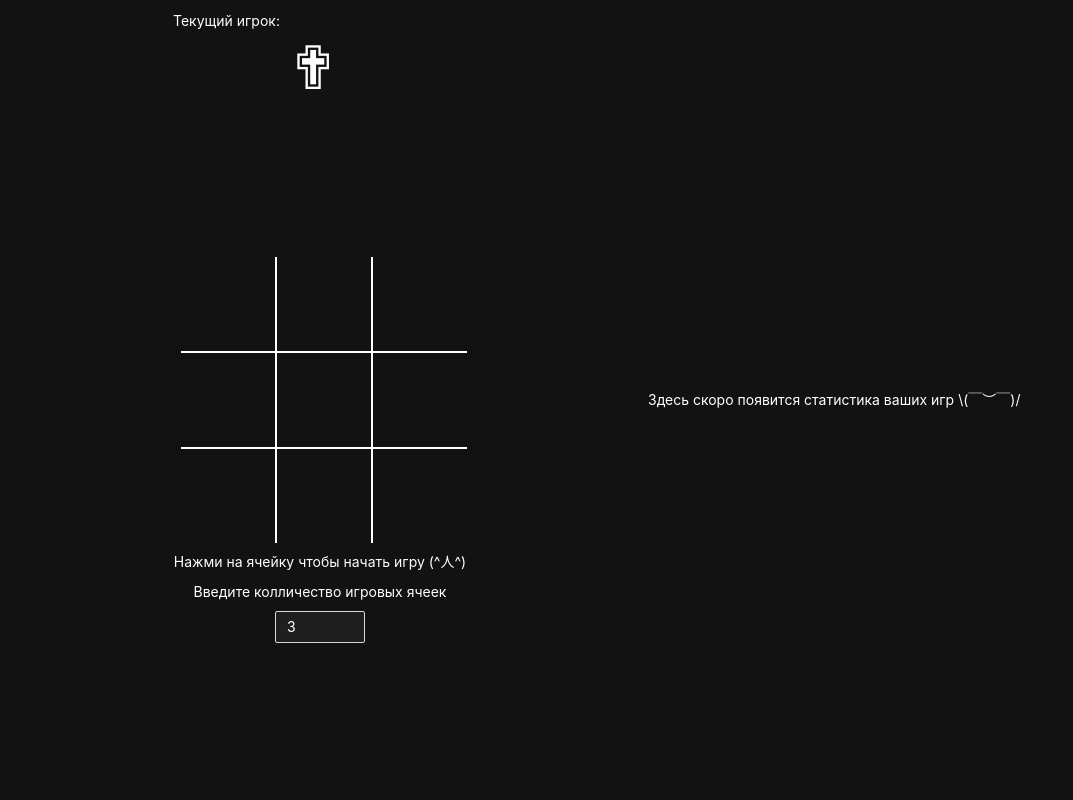
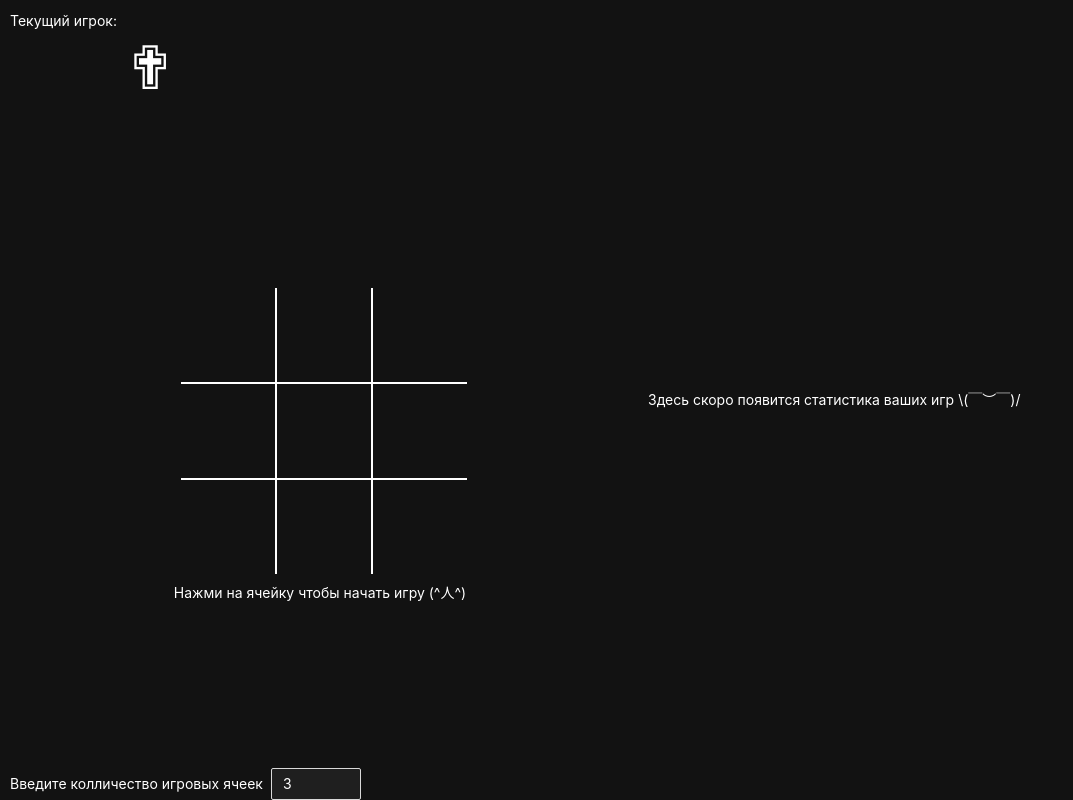
Before and after one commit to gicalov/tic-tac-toe-zustand, a React (Vite) app: page / in a window 1280 px wide. Shown: the whole page, without its empty margins (0-1073 px from the left). Built offline with nearby package versions, Linux system fonts and the light colour scheme.

Commit message:
fix: style

```diff
--- a/src/components/GameBoard/GameBoard.tsx
+++ b/src/components/GameBoard/GameBoard.tsx
@@ -129,6 +129,14 @@ const GameBoard = () => {
       ) : (
         <>
           <Typography>Нажми на ячейку чтобы начать игру (^人^)</Typography>
+          <Space
+            style={{
+              ...styleCyrrentPlayerBox,
+              bottom: 0,
+              top: "auto",
+              left: "10px",
+            }}
+          >
             <Typography>Введите колличество игровых ячеек</Typography>
             <InputNumber
               onChange={(num) => handleChangeField(num)}
@@ -136,6 +144,7 @@ const GameBoard = () => {
               min={1}
               max={10}
             />
+          </Space>
         </>
       )}
     </Space>
--- a/src/components/GameBoard/style.ts
+++ b/src/components/GameBoard/style.ts
@@ -36,6 +36,7 @@ export const styleConfetti = { width: "100vw" };
 export const styleCyrrentPlayerBox: React.CSSProperties = {
   position: "absolute",
   top: "10px",
+  left: "10px",
 };
 
 export const styleCurrentPlayerText: React.CSSProperties = {
```
Lines whose indentation alone changed are shown as unchanged.
